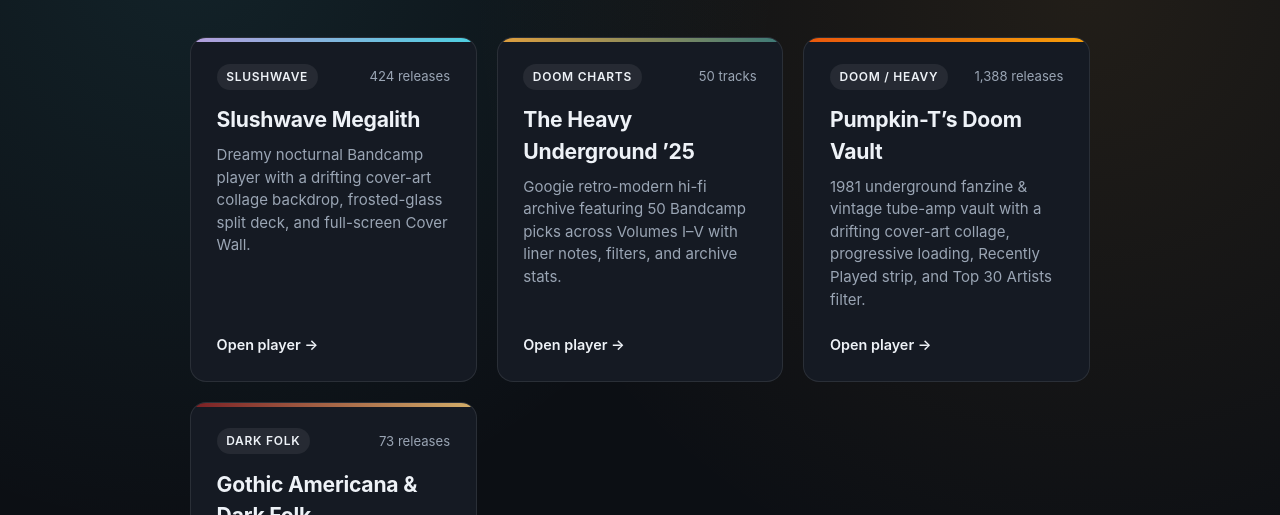
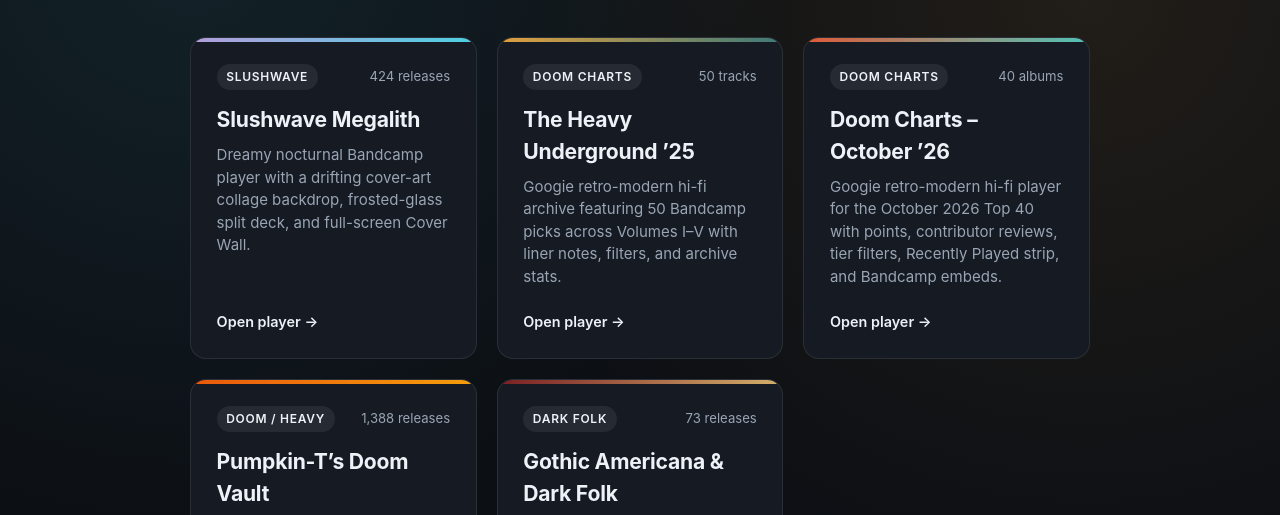
Before and after one commit to jasonwherbst27/bandcamp-players, a plain HTML site: page index.html in a window 1280 px wide. Shown: the part 219-734 px from the top of the page. Drawn offline with Linux system fonts and the light colour scheme.

Commit message:
Add October 2026 Doom Charts entry to index.html
Added the 2026 Doom Charts player.

```diff
--- a/index.html
+++ b/index.html
@@ -170,6 +170,14 @@
         accent: "linear-gradient(90deg, #e09f3e, #3d7a78)"
       },
       {
+        title: "Doom Charts – October ’26",
+        file: "./doom_charts_october_2026.html",
+        tag: "Doom Charts",
+        count: "40 albums",
+        description: "Googie retro-modern hi-fi player for the October 2026 Top 40 with points, contributor reviews, tier filters, Recently Played strip, and Bandcamp embeds.",
+        accent: "linear-gradient(90deg, #df5b38, #52c2b6)"
+      },
+      {
         title: "Pumpkin-T’s Doom Vault",
         file: "./pumpkin_t_doom_vault_player.html",
         tag: "Doom / Heavy",
```
